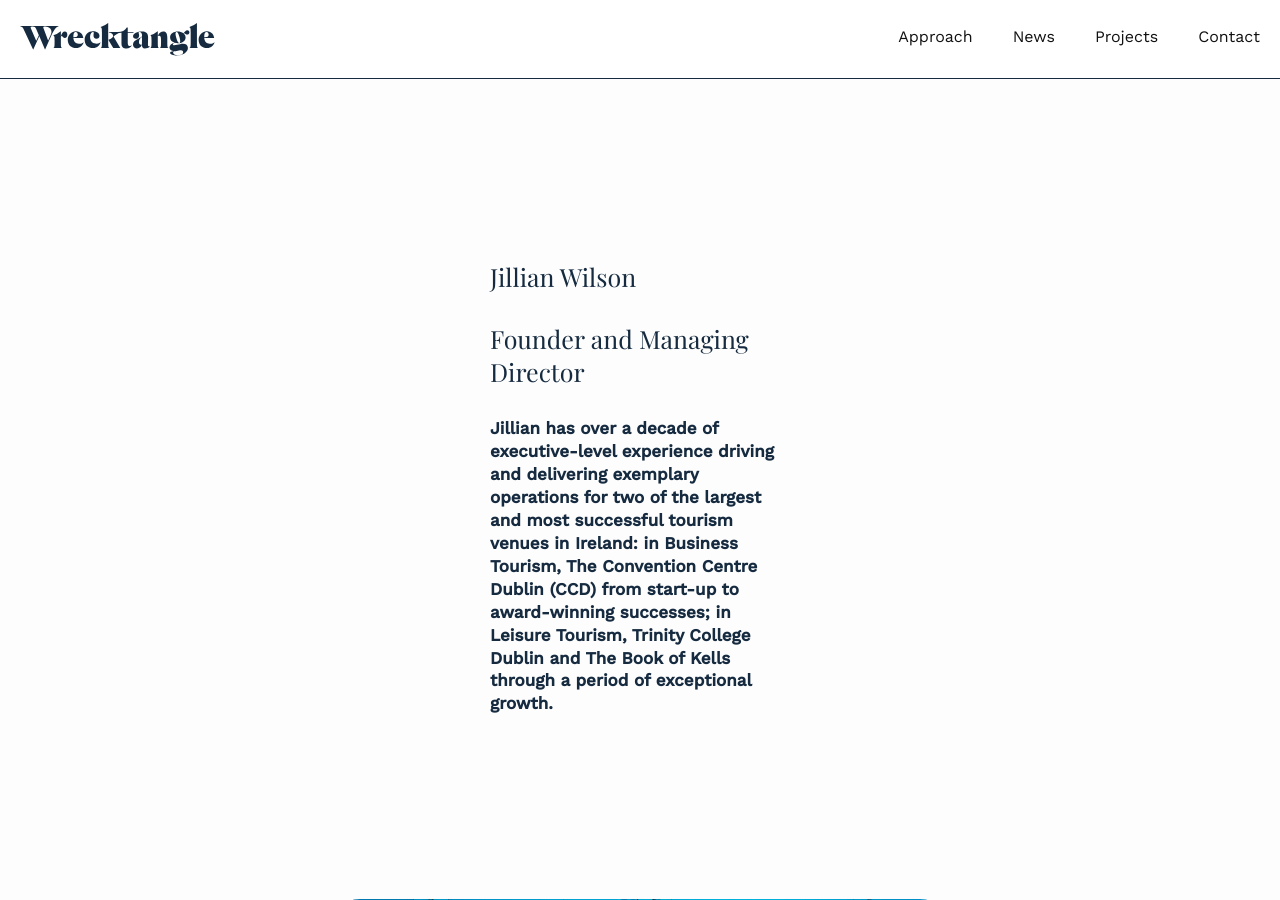
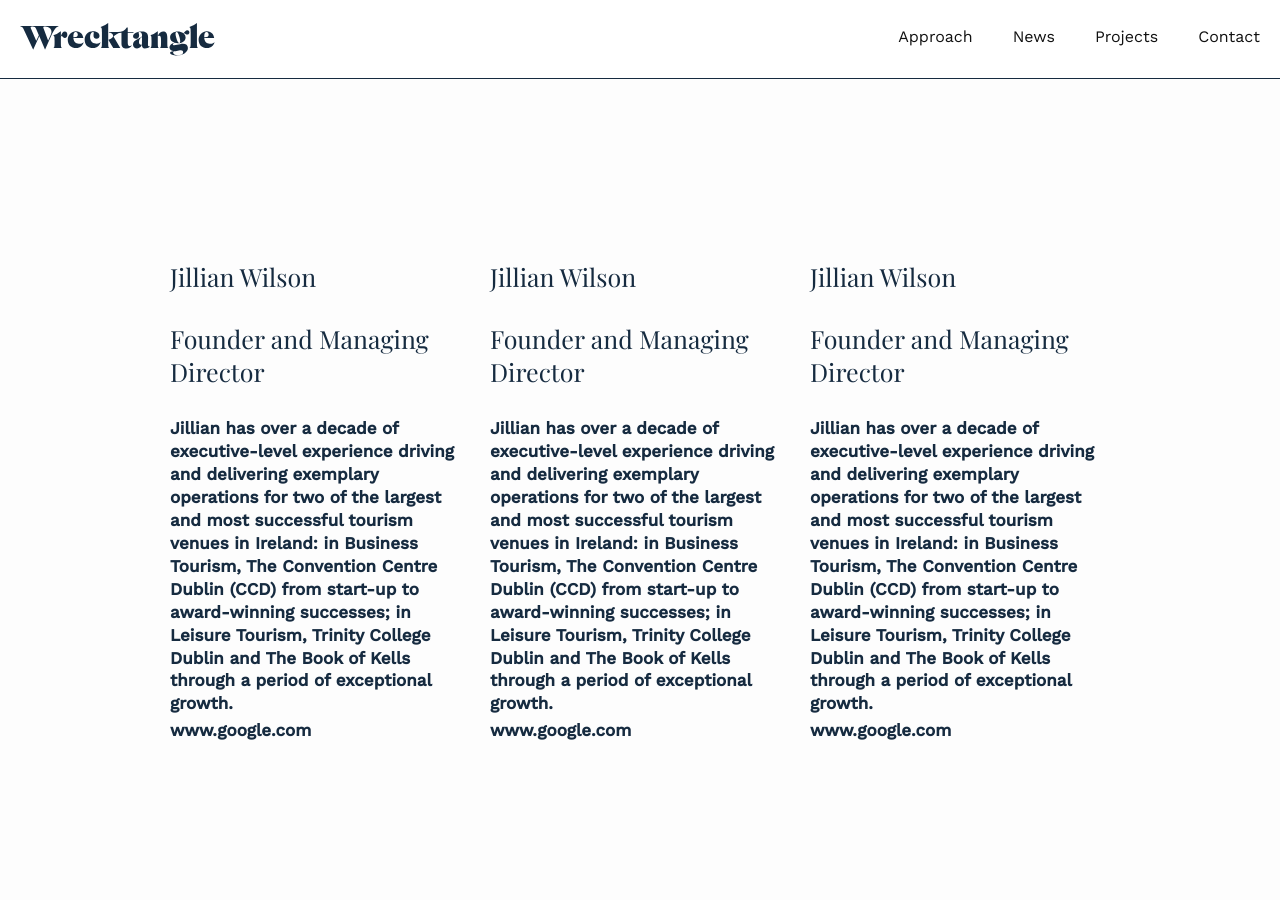
Before and after one commit to HarryFischer/wrecktangle, a Jekyll site: the page built from about.markdown, in a window 1280 px wide and 900 px high, scrolled down 678 px. Built offline with Jekyll 4.4.1, drawn with Linux system fonts in a browser that asks for light colours; some web fonts are replaced.

Commit message:
Updated About

```diff
--- a/about.markdown
+++ b/about.markdown
@@ -10,8 +10,26 @@
     in Ireland: in Business Tourism, The Convention Centre Dublin (CCD) from start-up
     to award-winning successes; in Leisure Tourism, Trinity College Dublin and The
     Book of Kells through a period of exceptional growth.'
-  linked-in:
-  image:
+  linked-in: www.google.com
+  image: "/uploads/e71377_b6171e187eb740ef8a80908bca153001_mv2.jpeg"
+- name: 'Jillian Wilson '
+  job-title: Founder and Managing Director
+  bio-text: 'Jillian has over a decade of executive-level experience driving and delivering
+    exemplary operations for two of the largest and most successful tourism venues
+    in Ireland: in Business Tourism, The Convention Centre Dublin (CCD) from start-up
+    to award-winning successes; in Leisure Tourism, Trinity College Dublin and The
+    Book of Kells through a period of exceptional growth.'
+  linked-in: www.google.com
+  image: "/uploads/e71377_b6171e187eb740ef8a80908bca153001_mv2.jpeg"
+- name: 'Jillian Wilson '
+  job-title: Founder and Managing Director
+  bio-text: 'Jillian has over a decade of executive-level experience driving and delivering
+    exemplary operations for two of the largest and most successful tourism venues
+    in Ireland: in Business Tourism, The Convention Centre Dublin (CCD) from start-up
+    to award-winning successes; in Leisure Tourism, Trinity College Dublin and The
+    Book of Kells through a period of exceptional growth.'
+  linked-in: www.google.com
+  image: "/uploads/e71377_b6171e187eb740ef8a80908bca153001_mv2.jpeg"
 layout: approach
 ---
 
```
